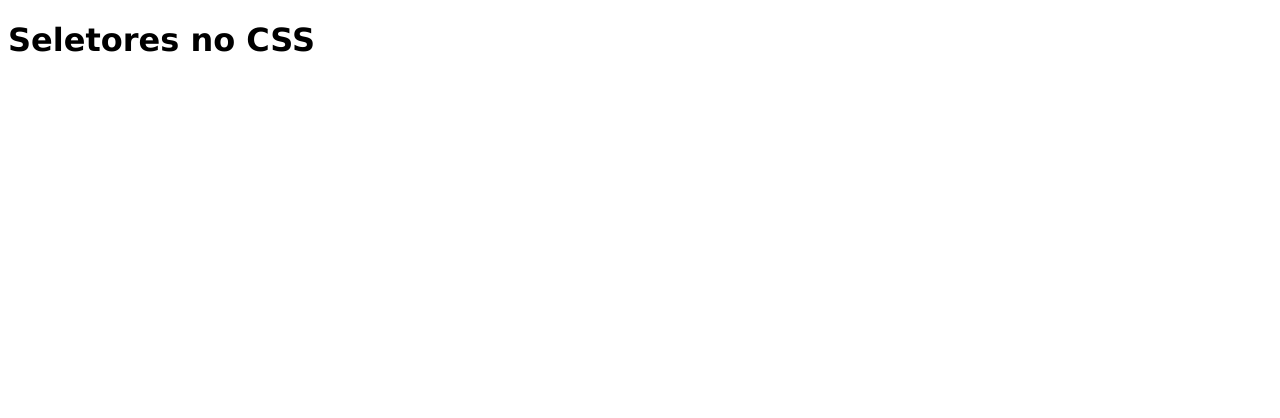
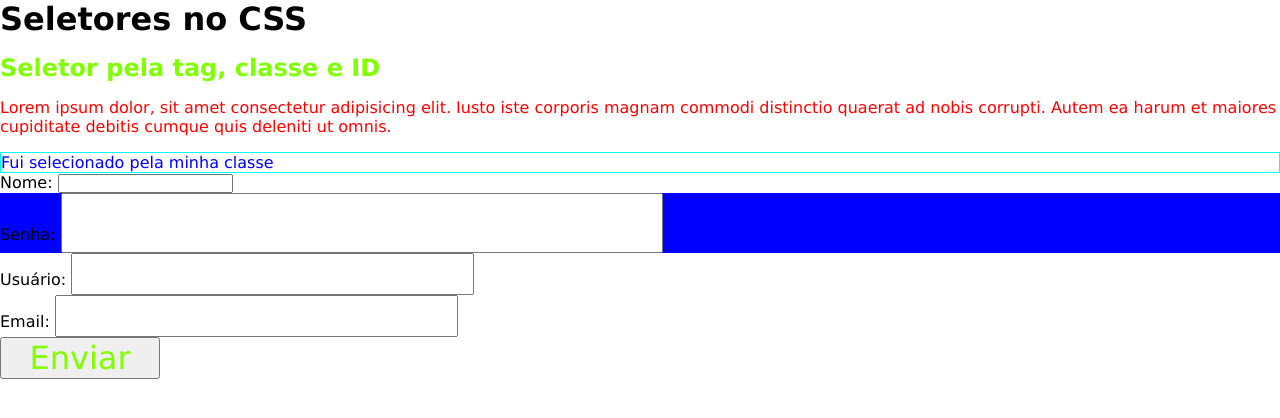
Before and after one commit to Eduardoroveroto/seletores_css, a plain HTML site: page index.html in a window 1280 px wide. Drawn offline with Linux system fonts and the light colour scheme.

Commit message:
seletores

```diff
--- a/index.html
+++ b/index.html
@@ -13,7 +13,37 @@
     </header>
 
     <main>
+        <h2 id="titulo">Seletor pela tag, classe e ID</h2>
 
+         <p>Lorem ipsum dolor, sit amet consectetur adipisicing elit. Iusto iste corporis magnam commodi distinctio quaerat ad nobis corrupti. Autem ea harum et maiores cupiditate debitis cumque quis deleniti ut omnis. </p>
+
+         <p class="paragrafo">Fui selecionado pela minha classe</p>
+
+         <form action="" class="cadastro-form">
+            <div>
+                <label for="">Nome:</label>
+                <input type="text">
+            </div>
+
+            <div>
+                <label for="">Senha:</label>
+                <input type="password">
+            </div>
+         </form>
+
+         <form action="" class="login-form">
+            <div>
+                <label for="">Usuário:</label>
+                <input type="text">
+            </div>
+
+            <div>
+                <label for="">Email:</label>
+                <input type="email">
+            </div>
+
+            <input type="button" value="Enviar" >
+         </form>
     </main>
 </body>
 </html>
--- a/style.css
+++ b/style.css
@@ -1,4 +1,56 @@
 /* seletor global = seleciona todos os elementos da página ou de determinado lugar */
 * {
+    margin: 0%;
+    padding: 0%;
+    box-sizing: border-box;
   font-family: 'Lucida Sans', 'Lucida Sans Regular', 'Lucida Grande', 'Lucida Sans Unicode', Geneva, Verdana, sans-serif;
 }
+
+/* seletor pela tag */
+
+p {
+    color: red;
+}
+
+main {
+  margin-top: 1rem;
+}
+
+/* seletor oela classe */
+
+.paragrafo {
+    border: 1px solid cyan;
+    color: blue;
+    margin-top: 1rem;
+}
+
+/* seletor pelo id */
+
+#titulo {
+    color: chartreuse;
+    margin-bottom: 1rem;
+}
+
+/* seletor pelo atributo */
+input[type="password"] {
+    font-size: 3rem;
+}
+
+/* seletor por descendente */
+
+.login-form input {
+   font-size: 2rem;
+   color: red;
+}
+
+/* seletor de filhos diretos */
+
+.login-form > input {
+    color: chartreuse;
+    width: 10rem;
+}
+
+/* pseudo-classes */
+.cadastro-form div:nth-of-type(2) {
+    background: blue;
+}
```
